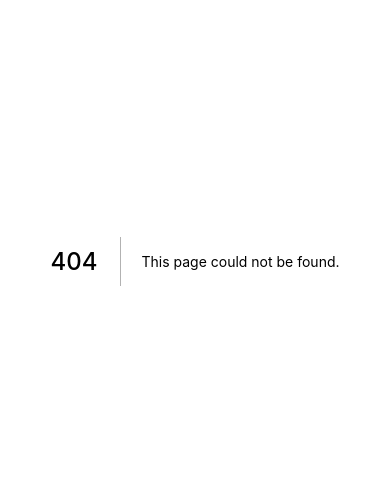
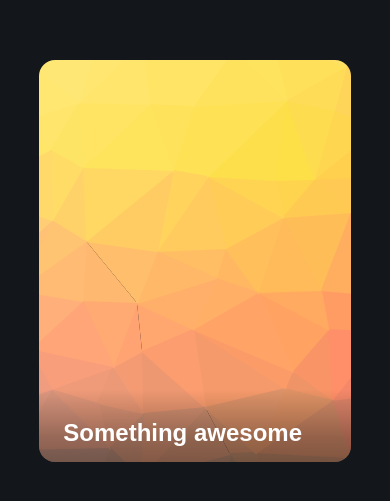
Before and after one commit to jainChetan81/examples, a Next.js app: page /mobile_cards in a window 390 px wide. Before the commit this address had no page. Shown: the part 161-662 px from the top of the page. Built offline with nearby package versions, Linux system fonts and the light colour scheme.

Commit message:
without the mobile fallback

```diff
--- a/pages/_app.tsx
+++ b/pages/_app.tsx
@@ -5,6 +5,7 @@ import "../styles/testing.scss";
 import "../styles/parallax.scss";
 import "../styles/dribble.scss";
 import "../styles/react-query.scss";
+import "../styles/mobile_cards.scss";
 import type { AppProps } from "next/app";
 import Router, { useRouter } from "next/router";
 import { useEffect, useState } from "react";
--- a/pages/index.tsx
+++ b/pages/index.tsx
@@ -21,6 +21,11 @@ const Home: NextPage = () => {
 				<li>
 					<Link href="/dribble">
 						<a>Dribble Cards</a>
+					</Link>
+				</li>
+				<li>
+					<Link href="/mobile_cards">
+						<a>Animated Cards With Mobile Fallback(Kevin)</a>
 					</Link>
 				</li>
 				<li>
--- /dev/null
+++ b/pages/mobile_cards.tsx
@@ -0,0 +1,24 @@
+import { Layout } from "../components";
+
+const MobileCards = () => {
+	return (
+		<Layout title="Animated Cards With Mobile Fallback">
+			<div className="animated--cards">
+				<article className="card__animation">
+					<div className="card__content">
+						<h2>Something awesome</h2>
+						<p>
+							Lorem ipsum dolor sit amet consectetur adipisicing elit. Facere voluptate corrupti delectus
+							rerum eligendi iste fuga fugit unde amet et.
+						</p>
+						<a href="#" target="_blank" rel="noopener noreferrer">
+							Learn More
+						</a>
+					</div>
+				</article>
+			</div>
+		</Layout>
+	);
+};
+
+export default MobileCards;
--- /dev/null
+++ b/styles/mobile_cards.scss
@@ -0,0 +1,114 @@
+$clr-neutral-900: hsl(207, 19%, 9%);
+$clr-neutral-100: hsl(0, 0%, 100%);
+$clr-neutral-400: hsl(142, 90%, 62%);
+$transition-time: 0.5s;
+$card-padding: 1.5em; // property ordr
+.order {
+	// 1.) positioning;
+	position: relative;
+	z-index: 1;
+	display: flex;
+	// 2.) BOX Model
+	padding: 4px;
+	margin: 2px;
+	border: 3px solid #000;
+	// 3.) typography
+	font-size: 1px;
+	font-family: "Courier New", Courier, monospace;
+	line-height: 20px;
+	// 4.) visuals
+	background-color: white;
+	color: red;
+	box-shadow: #000;
+	// 5.) misc/animation
+	cursor: pointer;
+}
+.animated--cards {
+	display: grid;
+	place-items: center;
+	min-height: 100vh;
+	line-height: 1.6;
+	background-color: $clr-neutral-900;
+	.card__animation {
+		background-image: url("../public/cool-background.png");
+		padding: 10rem 0 0;
+		border-radius: 1rem;
+		max-width: 35ch;
+		font-family: sans-serif;
+		color: $clr-neutral-100;
+		overflow: hidden;
+		transition: transform $transition-time ease $transition-time;
+		&:focus-within .card__content {
+			transition-duration: 0ms;
+		}
+		.card__content {
+			background: linear-gradient(hsl(0 0% 0% / 0), hsl(20 0% 0% / 0.3) 20%, hsl(0 0% 0% / 1));
+			padding: $card-padding;
+			transform: translateY(70%);
+			transition: transform $transition-time ease;
+			> *:not(h2) {
+				opacity: 0;
+				transition: opacity $transition-time linear;
+			}
+
+			h2 {
+				width: max-content;
+				&::after {
+					content: "";
+					margin-left: calc(-1 * $card-padding + 0.5em);
+					display: block;
+					width: 100%;
+					height: 4px;
+					background-color: $clr-neutral-400;
+					transform: scaleX(0);
+					transform-origin: left;
+					transition: transform $transition-time ease;
+				}
+			}
+			p {
+				color: rgb(255 255 255/0.85);
+			}
+			a {
+				position: relative;
+				display: inline-block;
+				padding: 0.5em 1.25em;
+				margin-top: 0.5em;
+				border-radius: 0.25em;
+				text-decoration: none;
+				color: $clr-neutral-900;
+				background-color: $clr-neutral-400;
+				cursor: pointer;
+				&:after {
+					content: "";
+					position: absolute;
+					width: 100%;
+					transform: scaleX(0);
+					height: 4px;
+					bottom: -4px;
+					left: 0;
+					background-color: $clr-neutral-400;
+					transform-origin: bottom right;
+					transition: transform 0.25s ease-out;
+				}
+				&:hover:after {
+					transform: scaleX(1);
+					transform-origin: bottom left;
+				}
+			}
+		}
+		&:hover,
+		&:focus-within {
+			transform: scale(1.1);
+			.card__content {
+				transform: translateY(0);
+				> *:not(h2) {
+					opacity: 1;
+					transition-delay: calc(2 * $transition-time);
+				}
+			}
+			h2::after {
+				transform: scaleX(1);
+			}
+		}
+	}
+}
```
Also changed, not shown: public/cool-background.png (added).
